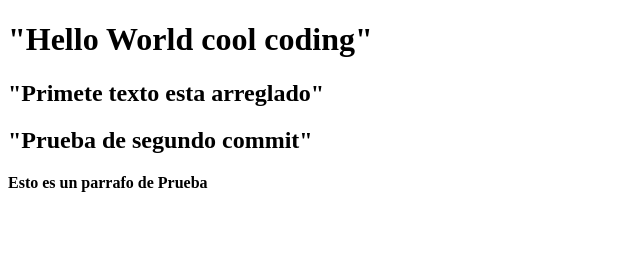
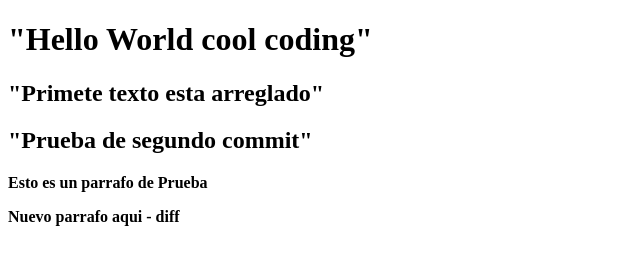
Before and after one commit to AddonGrp/testgit, a plain HTML site: page index.html in a window 1280 px wide. Shown: the whole page, without its empty margins (0-640 px from the left). Drawn offline with Linux system fonts and the light colour scheme.

Commit message:
Este es un nuevo div para prueba de diff

```diff
--- a/index.html
+++ b/index.html
@@ -11,5 +11,8 @@
     <h2>"Primete texto esta arreglado"</h2>
     <h2>"Prueba de segundo commit"</h2>
        <b> <p>Esto es un parrafo de Prueba</p> </b>
-</body>
+       <!-- Este es un comentario nuevo para probar el git diff-->
+       <b> <p>Nuevo parrafo aqui - diff</p> </b>
+
+    </body>
 </html>
```
